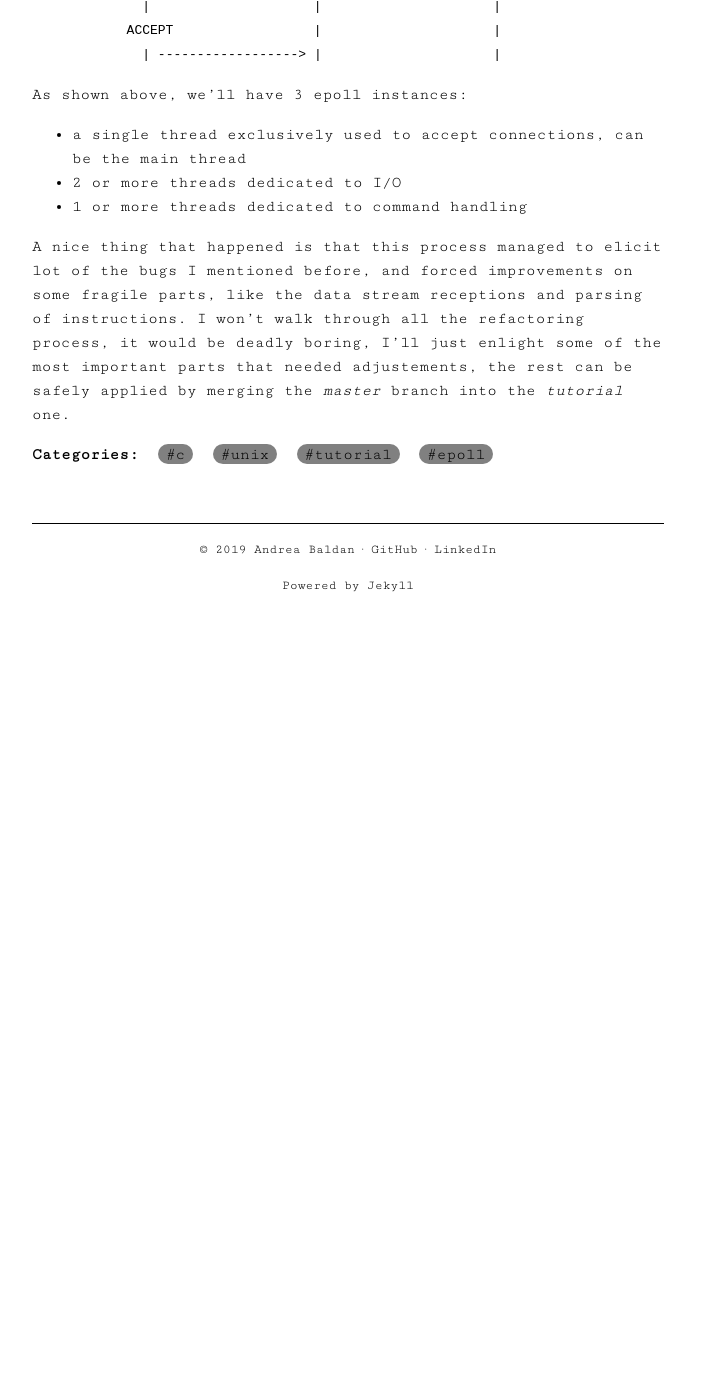
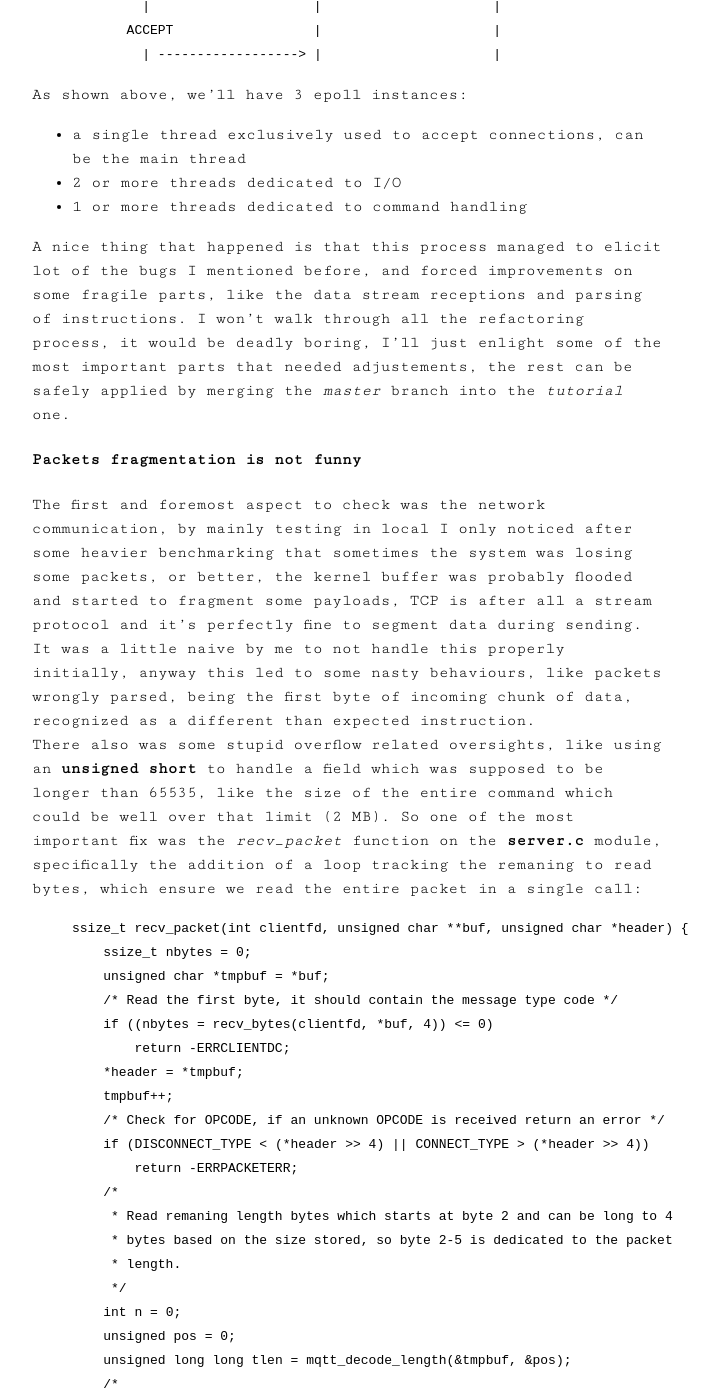
Before and after one commit to codepr/codepr.github.io, a Jekyll site: the page built from _posts/2019-09-27-sol-mqtt-broker-bonus.md, in a window 1280 px wide and 1400 px high, scrolled down 1848 px. Shown: the whole window, without its empty margins (292-1009 px from the left). Built offline with Jekyll 4.4.1, drawn with Linux system fonts in a browser that asks for light colours; before the commit the page ends 2478 px from its top, so only the background shows below that; some of the changed text lies outside the part shown.

Commit message:
Add recv_packets snippet and unpack helpers

```diff
--- a/_posts/2019-09-27-sol-mqtt-broker-bonus.md
+++ b/_posts/2019-09-27-sol-mqtt-broker-bonus.md
@@ -87,3 +87,128 @@
 I won't walk through all the refactoring process, it would be deadly boring,
 I'll just enlight some of the most important parts that needed adjustements, the
 rest can be safely applied by merging the *master* branch into the *tutorial* one.
+
+#### Packets fragmentation is not funny
+
+The first and foremost aspect to check was the network communication, by mainly
+testing in local I only noticed after some heavier benchmarking that sometimes
+the system was losing some packets, or better, the kernel buffer was probably
+flooded and started to fragment some payloads, TCP is after all a stream protocol
+and it's perfectly fine to segment data during sending. It was a little naive by me
+to not handle this properly initially, anyway this led to some nasty behaviours,
+like packets wrongly parsed, being the first byte of incoming chunk of data, recognized
+as a different than expected instruction.<br/>
+There also was some stupid overflow related oversights, like using an
+**unsigned short** to handle a field which was supposed to be longer than
+65535, like the size of the entire command which could be well over that limit
+(2 MB). So one of the most important fix was the *recv_packet* function on the
+**server.c** module, specifically the addition of a loop tracking the remaning
+to read bytes, which ensure we read the entire packet in a single call:
+
+{% highlight c %}
+ssize_t recv_packet(int clientfd, unsigned char **buf, unsigned char *header) {
+    ssize_t nbytes = 0;
+    unsigned char *tmpbuf = *buf;
+    /* Read the first byte, it should contain the message type code */
+    if ((nbytes = recv_bytes(clientfd, *buf, 4)) <= 0)
+        return -ERRCLIENTDC;
+    *header = *tmpbuf;
+    tmpbuf++;
+    /* Check for OPCODE, if an unknown OPCODE is received return an error */
+    if (DISCONNECT_TYPE < (*header >> 4) || CONNECT_TYPE > (*header >> 4))
+        return -ERRPACKETERR;
+    /*
+     * Read remaning length bytes which starts at byte 2 and can be long to 4
+     * bytes based on the size stored, so byte 2-5 is dedicated to the packet
+     * length.
+     */
+    int n = 0;
+    unsigned pos = 0;
+    unsigned long long tlen = mqtt_decode_length(&tmpbuf, &pos);
+    /*
+     * Set return code to -ERRMAXREQSIZE in case the total packet len exceeds
+     * the configuration limit `max_request_size`
+     */
+    if (tlen > conf->max_request_size) {
+        nbytes = -ERRMAXREQSIZE;
+        goto exit;
+    }
+    if (tlen <= 4)
+        goto exit;
+    int offset = 4 - pos -1;
+    unsigned long long remaining_bytes = tlen - offset;
+    /* Read remaining bytes to complete the packet */
+    while (remaining_bytes > 0) {
+        if ((n = recv_bytes(clientfd, tmpbuf + offset, remaining_bytes)) < 0)
+            goto err;
+        remaining_bytes -= n;
+        nbytes += n;
+        offset += n;
+    }
+    nbytes -= (pos + 1);
+exit:
+    *buf += pos + 1;
+    return nbytes;
+err:
+    close(clientfd);
+    return nbytes;
+}
+{% endhighlight %}
+
+Another good improvement was the correction of the packing and unpacking
+functions (thanks to [beej networking
+guide](https://beej.us/guide/bgnet/html/single/bgnet.html#serialization), this
+guide is pure gold) and the addition of some helper functions to handle
+integer and bytes unpacking:
+
+**pack.c**
+
+{% highlight c %}
+/* Helper functions */
+long long unpack_integer(unsigned char **buf, char size) {
+    long long val = 0LL;
+    switch (size) {
+        case 'b':
+            val = **buf;
+            *buf += 1;
+            break;
+        case 'B':
+            val = **buf;
+            *buf += 1;
+            break;
+        case 'h':
+            val = unpacki16(*buf);
+            *buf += 2;
+            break;
+        case 'H':
+            val = unpacku16(*buf);
+            *buf += 2;
+            break;
+        case 'i':
+            val = unpacki32(*buf);
+            *buf += 4;
+            break;
+        case 'I':
+            val = unpacku32(*buf);
+            *buf += 4;
+            break;
+        case 'q':
+            val = unpacki64(*buf);
+            *buf += 8;
+            break;
+        case 'Q':
+            val = unpacku16(*buf);
+            *buf += 8;
+            break;
+    }
+    return val;
+}
+
+unsigned char *unpack_bytes(unsigned char **buf, size_t len) {
+    unsigned char *dest = sol_malloc(len + 1);
+    memcpy(dest, *buf, len);
+    dest[len] = '\0';
+    *buf += len;
+    return dest;
+}
+{% endhighlight %}
```
